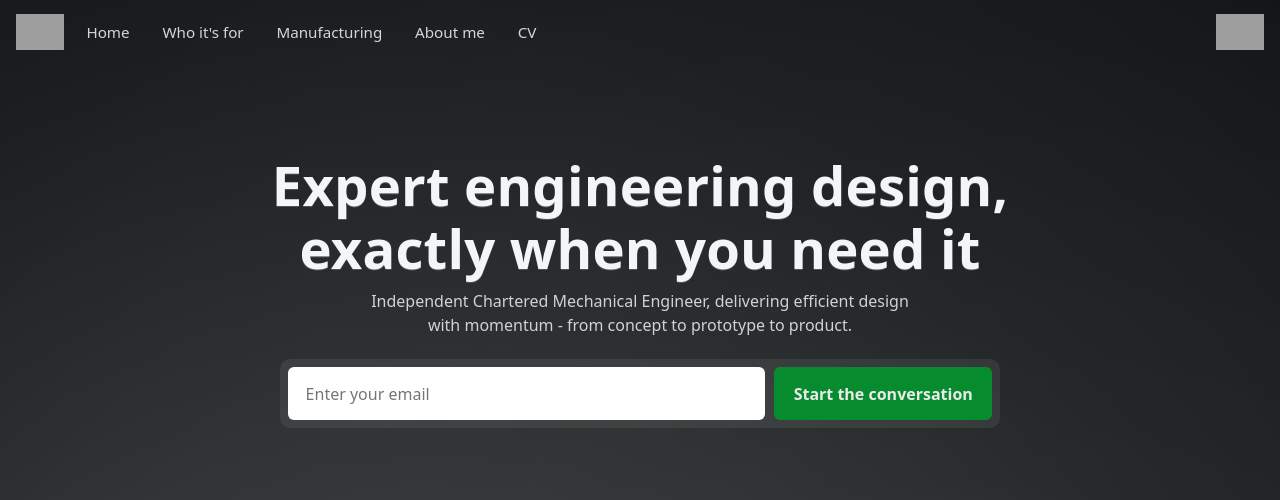
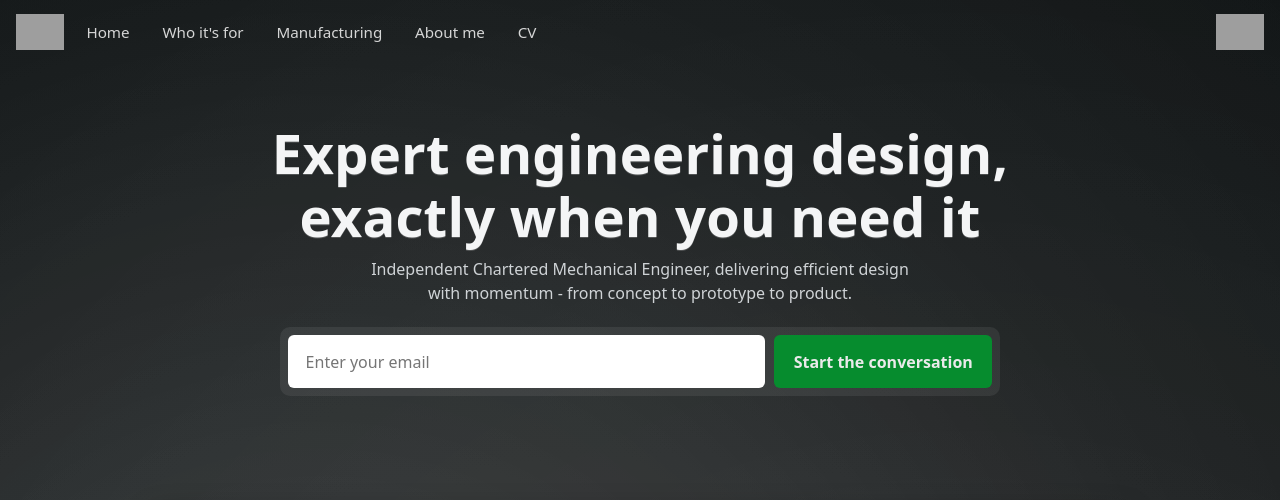
Before and after one commit to JamesAIzzard/jamesaizzard.github.io, a Jekyll site: the page built from index.html, in a window 1280 px wide and 1400 px high. Shown: the top 500 px of the window. Built offline with Jekyll 4.4.1, drawn with Linux system fonts in a browser that asks for light colours; some web fonts are replaced; grey boxes are pictures that could not be loaded.

Commit message:
Adjust hero section padding for improved layout; add margin to paragraphs for consistent spacing

```diff
--- a/assets/css/index.css
+++ b/assets/css/index.css
@@ -20,7 +20,7 @@
 
 /* Hero */
 .hero {
-    padding: clamp(2rem, 6vw, 5rem) 0 2rem;
+    padding: clamp(1rem, 3.5vw, 3rem) 0 2rem;
 }
 
 .hero-inner {
--- a/assets/css/style.css
+++ b/assets/css/style.css
@@ -95,6 +95,11 @@ li {
   color: var(--text);
 }
 
+/* Reduce default vertical spacing between paragraphs sitewide */
+p {
+  margin: 0.4em 0;
+}
+
 a {
   color: var(--accent-2);
   text-underline-offset: 2px;
```
